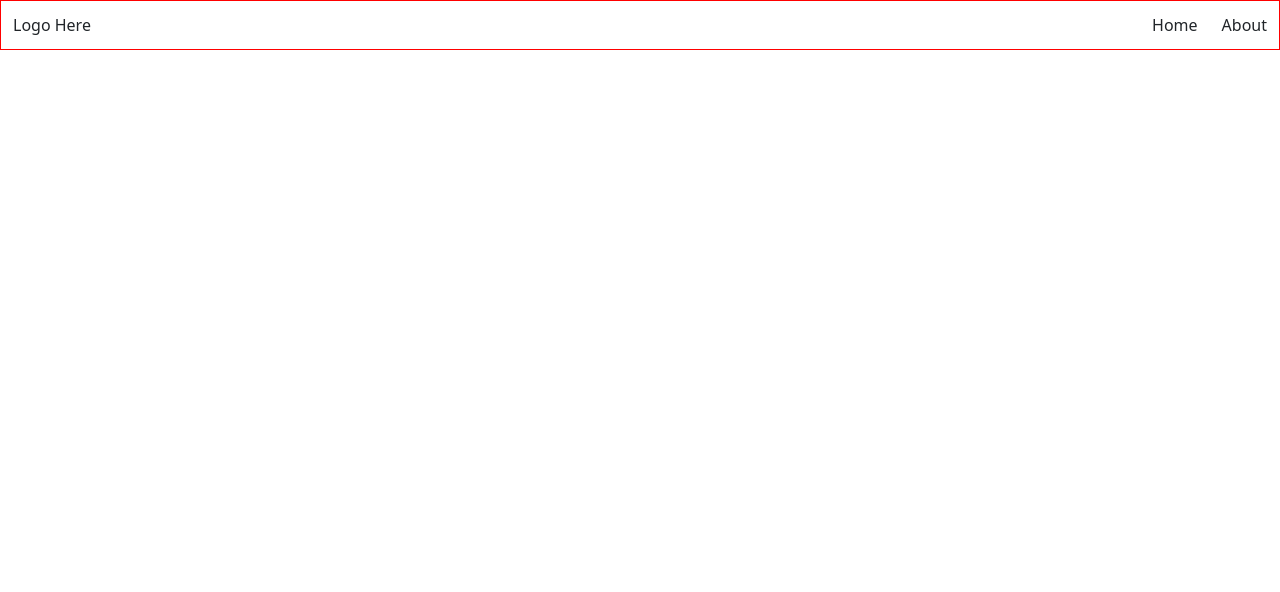
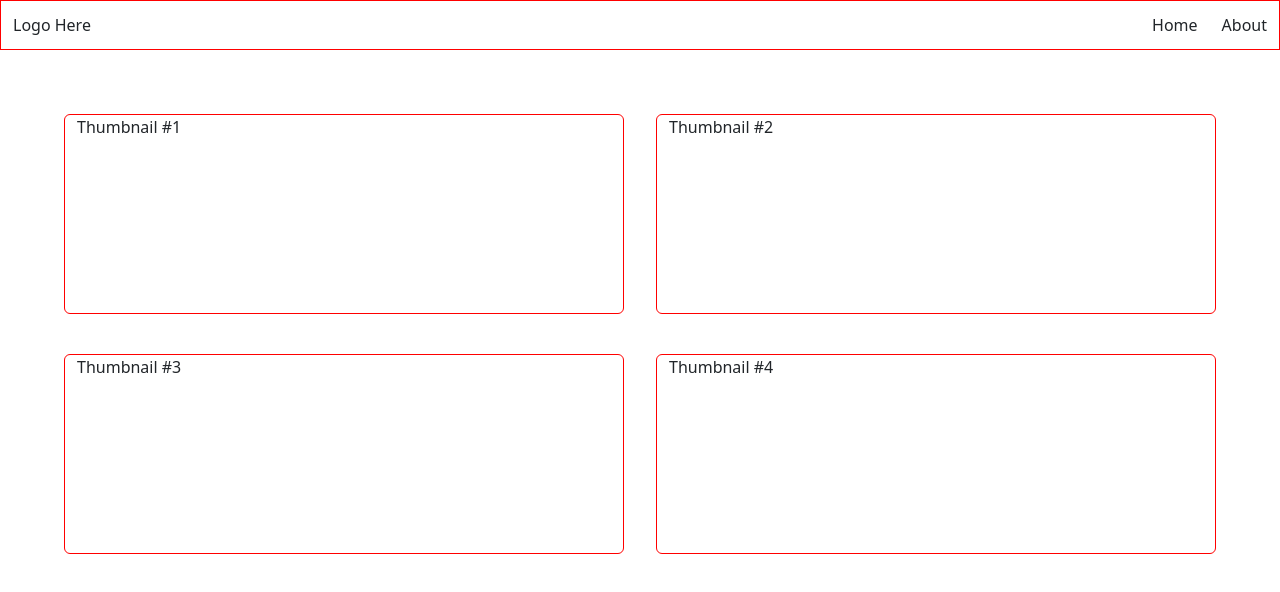
Before and after one commit to alhammialiff/react-refresher-app, a React (Vite) app: page / in a window 1280 px wide. Shown: the top 592 px of the page. Built offline with nearby package versions, Linux system fonts and the light colour scheme.

Commit message:
[Home | Thumbnail Buttons] Set up 2x2 Thumbnail Buttons

```diff
--- a/src/component/mid/home/home.component.scss
+++ b/src/component/mid/home/home.component.scss
@@ -0,0 +1,13 @@
+.top-grid-thumbnail-link{
+
+    border: 1px solid grey;
+
+}
+
+.thumbnail-card{
+    width: 40vw;
+    height: 200px;
+    border: 1px solid red;
+    border-radius: 6px;;
+
+}
--- a/src/component/mid/home/home.component.tsx
+++ b/src/component/mid/home/home.component.tsx
@@ -13,9 +13,39 @@ function HomeComponent(props: HomeComponentProps){
 
 
     return (
-        <div className="">
+        <>
 
-        </div>
+            <div className='container p-4'>
+
+                <div className="row m-4"
+                    id="top-grid-thumbnail-link">
+
+                    <div className='col m-3 mb-0 thumbnail-card'>
+                        Thumbnail #1
+                    </div>
+
+                    <div className='col m-3 mb-0 thumbnail-card'>
+                        Thumbnail #2
+                    </div>
+
+                </div>
+
+                <div className="row m-4"
+                    id="btm-grid-thumbnail-link">
+
+                    <div className='col m-3 thumbnail-card'>
+                        Thumbnail #3
+                    </div>
+
+                    <div className='col m-3 thumbnail-card'>
+                        Thumbnail #4
+                    </div>
+
+                </div>
+
+            </div>
+
+        </>
     )
 
 }
```
